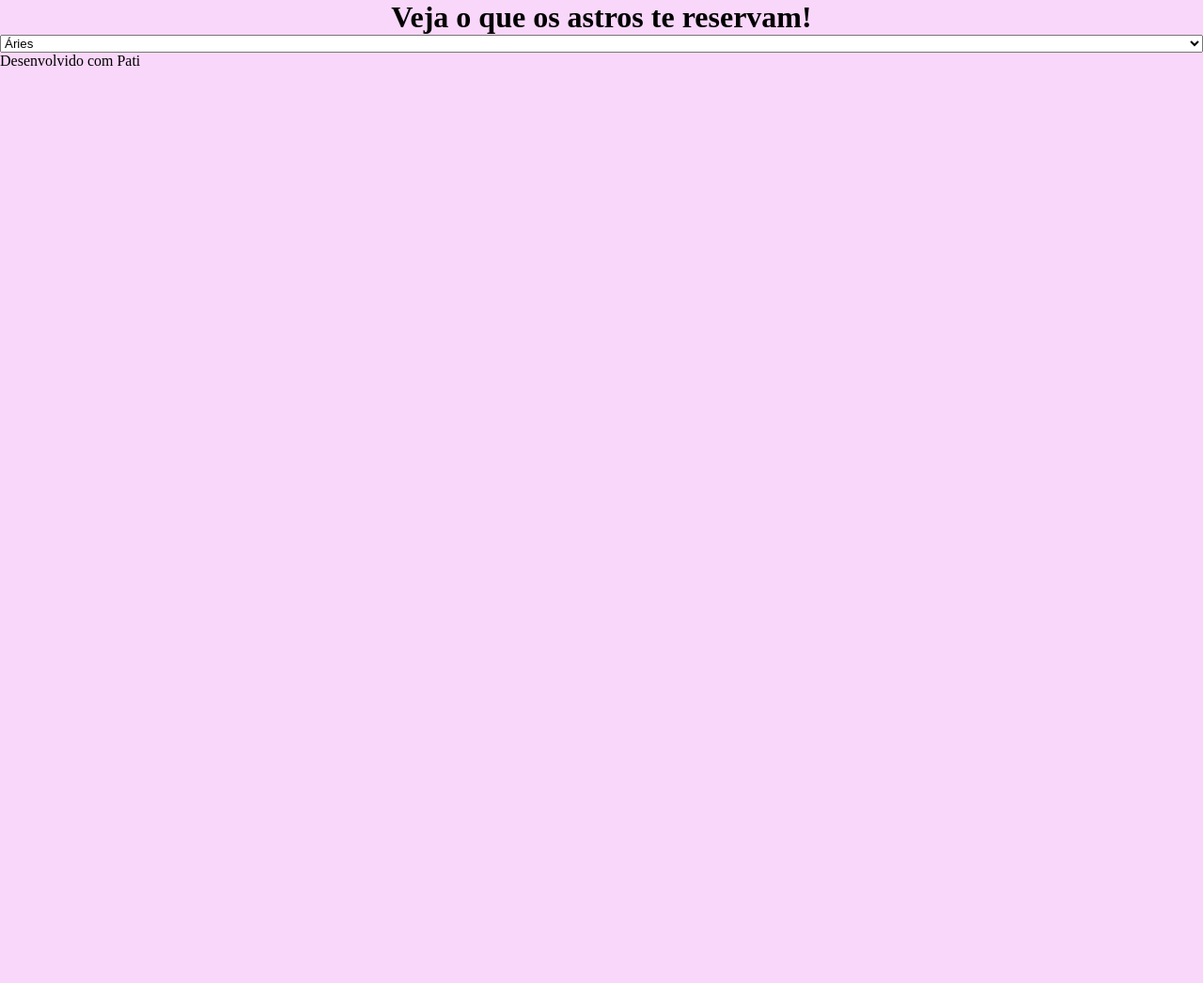
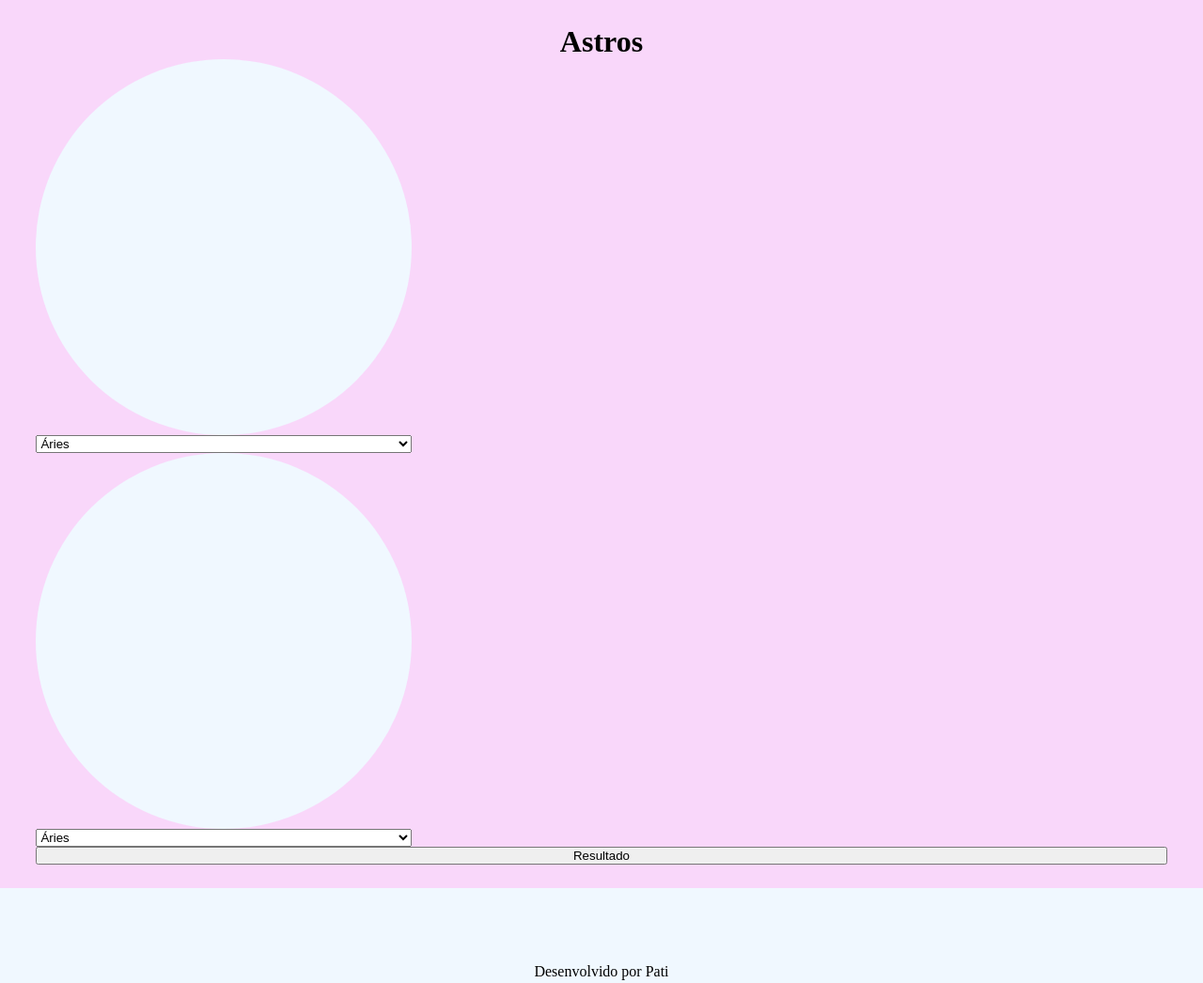
Before and after one commit to patinaomi/sarita-jump, a plain HTML site: page index.html in a window 1280 px wide. Shown: the whole page at 94% size. Before the commit the page ends 800 px from the top, so only its background shows below. Drawn offline with Linux system fonts and the light colour scheme.

Commit message:
alterações css

```diff
--- a/index.html
+++ b/index.html
@@ -6,33 +6,57 @@
     <link rel="stylesheet" href="style.css">
     <title>Document</title>
 
-    <header></header>
+    <main class="principal">
+    <h1 class="principal-titulo">Astros</h1>
 
-    <main class="principal">
-        <h1 class="principal-titulo">Veja o que os astros te reservam!</h1>
+    <section class="conteudo">
+        <div class="conteudo-signo">
+            <div class="imagem-signo"></div>
+           <select onchange="signoEscolhido()" name="" id="signo1">
+                <option value="Áries">Áries</option>
+                <option value="Touro">Touro</option>
+                <option value="Gêmeos">Gêmeos</option>
+                <option value="Câncer">Câncer</option>
+                <option value="Leão">Leão</option>
+                <option value="Virgem">Virgem</option>
+                <option value="Libra">Libra</option>
+                <option value="Escorpião">Escorpião</option>
+                <option value="Sagitário">Sagitário</option>
+                <option value="Capricórnio">Capricórnio</option>
+                <option value="Aquário">Aquário</option>
+                <option value="Peixes">Peixes</option>
+            </select>
 
-        <section class="conteudo">
+            <h3 id="signoTitulo"></h3>
+
+        <section class="conteudo-signo">
             <div class="imagem-signo"></div>
-            <select name="" id="signo-pessoa-1">
-                <option value="aries-1">Áries</option>
-                <option value="touro-1">Touro</option>
-                <option value="gemeos-1">Gêmeos</option>
-                <option value="cancer-1">Câncer</option>
-                <option value="leao-1">Leão</option>
-                <option value="virgem-1">Virgem</option>
-                <option value="libra-1">Libra</option>
-                <option value="escorpiao-1">Escorpião</option>
-                <option value="sagitario-1">Sagitário</option>
-                <option value="capricornio-1">Capricórnio</option>
-                <option value="aquario-1">Aquário</option>
-                <option value="peixes-1">Peixes</option>
+           <select onchange="signoEscolhido()" name="" id="signo1">
+                <option value="Áries">Áries</option>
+                <option value="Touro">Touro</option>
+                <option value="Gêmeos">Gêmeos</option>
+                <option value="Câncer">Câncer</option>
+                <option value="Leão">Leão</option>
+                <option value="Virgem">Virgem</option>
+                <option value="Libra">Libra</option>
+                <option value="Escorpião">Escorpião</option>
+                <option value="Sagitário">Sagitário</option>
+                <option value="Capricórnio">Capricórnio</option>
+                <option value="Aquário">Aquário</option>
+                <option value="Peixes">Peixes</option>
             </select>
-            <h3 id="signo-escolhido"></h3>
+
+            <h3 id="signoTitulo"></h3>
+
         </section>
+    </section>
+
+        <button onclick="textoSigno()">Resultado</button>
         <p id="conteudo-resultado"></p>
+
     </main>
 
-    <footer> <p>Desenvolvido com Pati</p>
+    <footer> <p>Desenvolvido por Pati</p>
     </footer>
 
     <script src="index.js"></script>
--- a/index.js
+++ b/index.js
@@ -0,0 +1,10 @@
+
+
+
+signo1.onchange = function() {
+    signoTitulo.innerText = this.value;
+}
+
+function textoSigno() {
+
+}
--- a/style.css
+++ b/style.css
@@ -10,8 +10,10 @@ body {
 }
 
 .principal {
-    display: flex;
-    flex-direction: column;
+  display: flex;
+  flex-direction: column;
+  justify-content: space-between;
+  margin: 2% 3%;
 }
 
 .principal-titulo {
@@ -20,5 +22,25 @@ body {
 
 .conteudo {
     display: flex;
+    flex-direction: row;
+
+}
+
+.conteudo-signo {
+    display: flex;
     flex-direction: column;
+    wid
 }
+
+.imagem-signo {
+    padding: 200px;
+    background-color: aliceblue;
+    border-radius: 200px;
+    width: 10%;
+}
+
+footer {
+    background-color: aliceblue;
+    padding: 80px;
+    text-align: center;
+}
```
